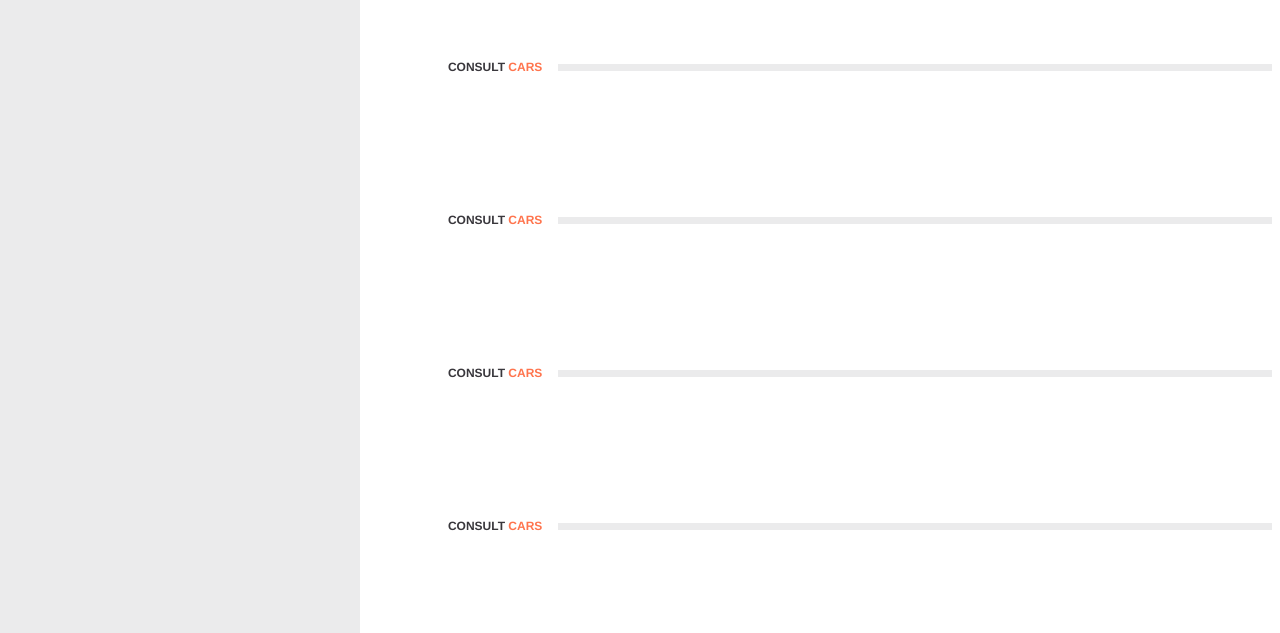
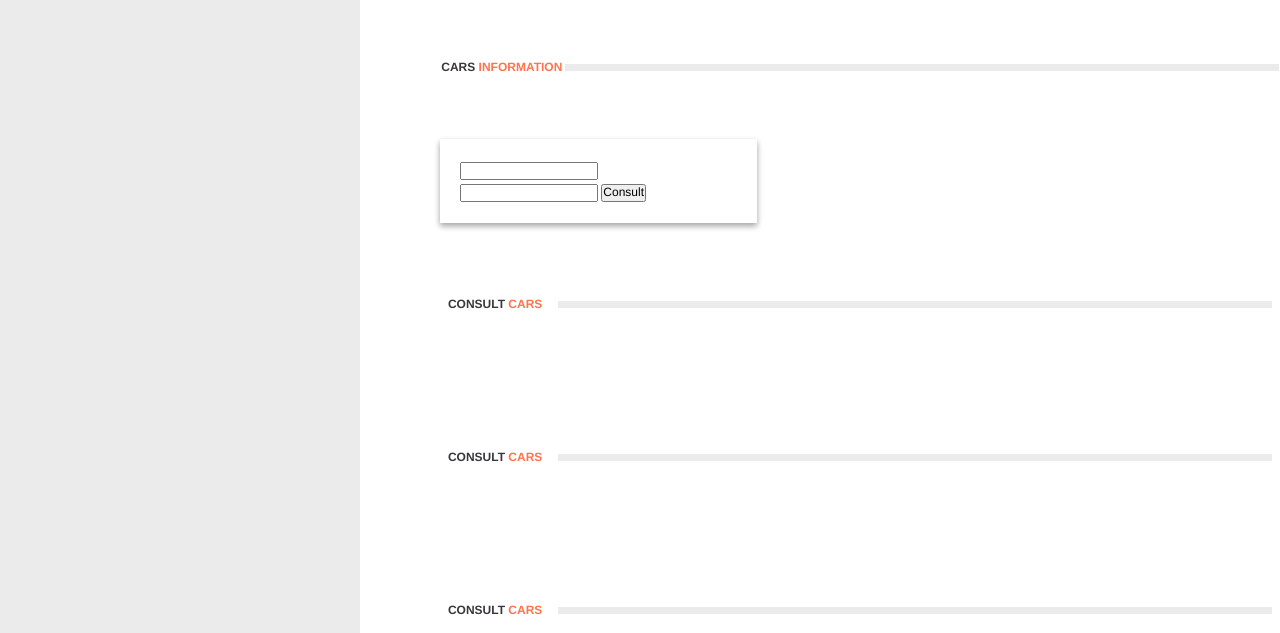
Before and after one commit to brunorilla/carapp, a plain HTML site: page index.html in a window 1280 px wide. Shown: the part 167-800 px from the top of the page. Drawn offline with Linux system fonts and the light colour scheme; no server answers.

Commit message:
Car info being done

```diff
--- a/css/styles.scss
+++ b/css/styles.scss
@@ -100,6 +100,20 @@ main{
 			}
 			.about{
 				width: 100%;
+				.info-wrapper {
+					width: 100%;
+					display:flex;
+					.car-info {
+						width: 33%;
+						padding: 20px;
+						box-shadow: 0 3px 6px rgba(0,0,0,0.16), 0 3px 6px rgba(0,0,0,0.23);
+						color: #363339;
+						font-family: Helvetica;
+						font-size: 12px;
+						font-weight: 400;
+						line-height: 22px;
+					}
+				}
 			}
 			.bigpic{
 				width: 100%;
@@ -117,10 +131,11 @@ main{
 	}
 }
 footer {
+	background-color: #39373c;
 	display:flex;
 	justify-content: center;
+	padding: 90px 0 30px;
 	.wrapper{
-		background-color:white;
 		.copyright {
 			color: #bcbcbc;
 			font-family: Helvetica;
--- a/index.html
+++ b/index.html
@@ -40,9 +40,18 @@
 				</section>
 				<section class="about">
 					<header>
-						<h1>Consult <span class="orange">cars</span></h1>
+						<h1>Cars<span class="orange"> information</span></h1>
 						<div class="deco-bar"></div>
 					</header>
+					<div class="info-wrapper">
+						<div class="car-info">
+							<form method="post" id="infoForm">
+								<input type="text" name="make">
+								<input type="text" name="model">
+								<input type="submit" value="Consult">
+							</form>
+						</div>
+					</div>
 				</section>
 				<section class="bigpic">
 					<header>
--- a/js/index.js
+++ b/js/index.js
@@ -37,3 +37,14 @@ function renderImg(img){
 	}
 
 }
+
+var form = document.querySelector('#infoForm');
+
+	form.addEventListener('submit', function(e){
+		e.preventDefault();
+		console.log(e);
+	});
+
+function fetchCarInfo(url){
+
+}
```
Also changed, not shown: css/styles.css, 1 other file.
